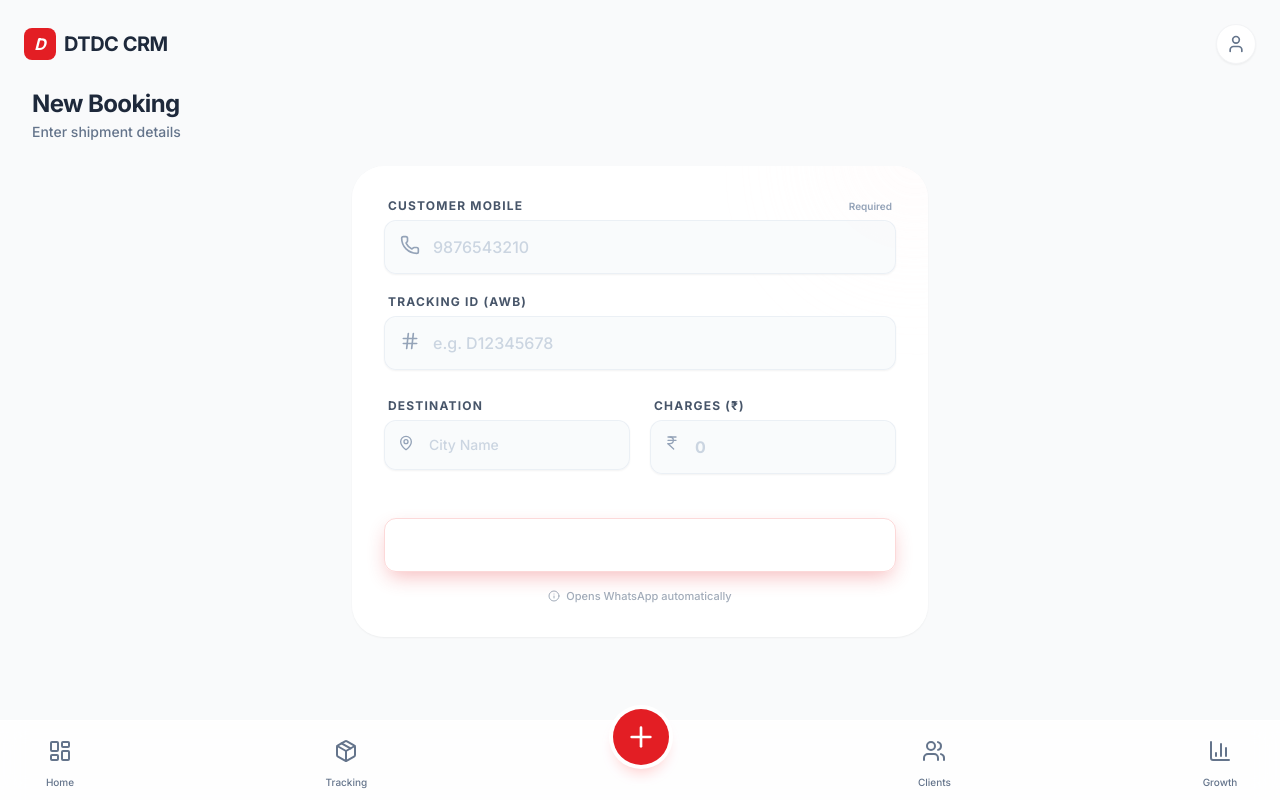
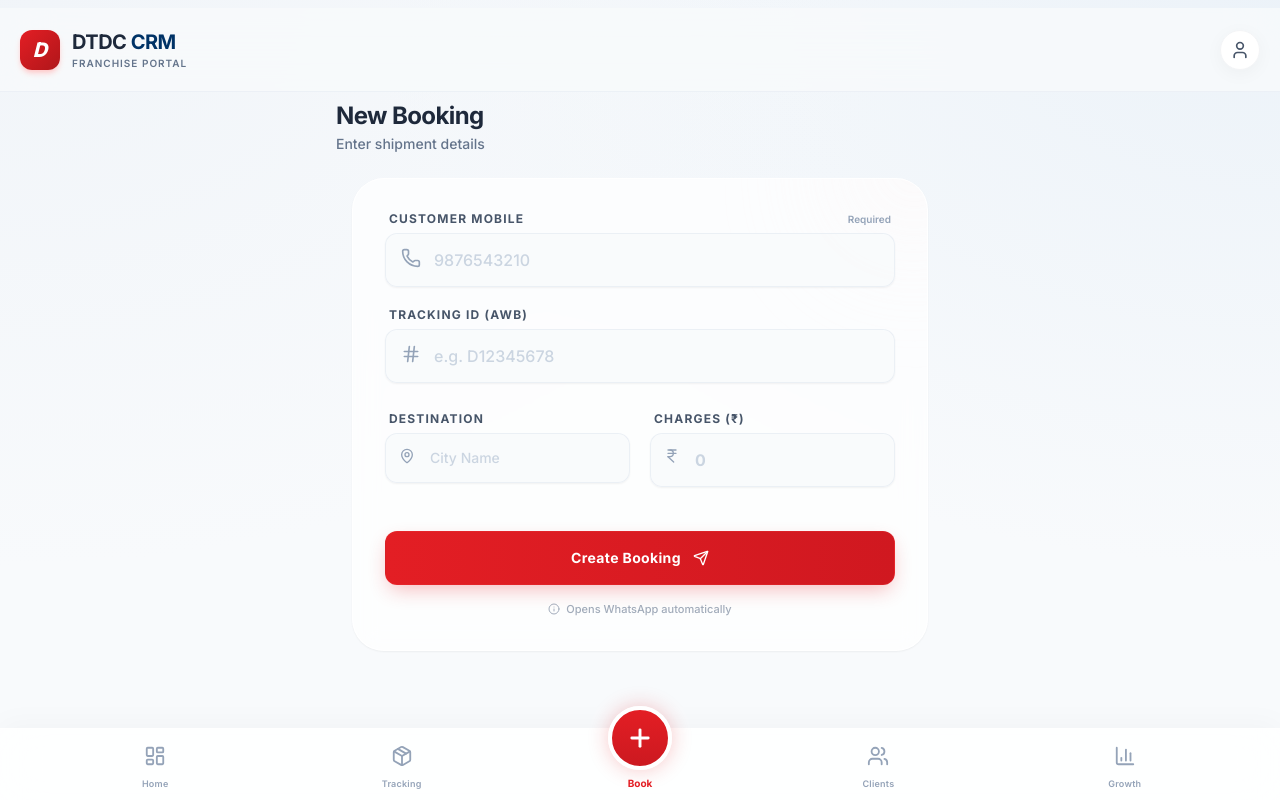
Before and after one commit to ansariwaleed/dtdc_crm, a FastAPI app: template app/templates/add.html in a window 1280 px wide. Run offline with FastAPI, Linux system fonts and the light colour scheme; the template is opened without the code that fills it, so the values that code supplies are empty; some libraries are stand-ins or nearby versions.

Commit message:
Refine base HTML template and styles
Updated base HTML template with refined styles, improved layout, and added custom configurations for Tailwind CSS.

```diff
--- a/app/templates/base.html
+++ b/app/templates/base.html
@@ -3,100 +3,178 @@
 
 <head>
     <meta charset="UTF-8">
-    <meta name="viewport" content="width=device-width, initial-scale=1.0">
+    <meta name="viewport" content="width=device-width, initial-scale=1.0, maximum-scale=1.0, user-scalable=no">
     <title>DTDC CRM | Enterprise</title>
     <!-- Modern Typography -->
-    <link href="https://fonts.googleapis.com/css2?family=Inter:wght@300;400;500;600;700&display=swap" rel="stylesheet">
+    <link href="https://fonts.googleapis.com/css2?family=Inter:wght@400;500;600;700;800&display=swap" rel="stylesheet">
     <!-- Tailwind CSS -->
     <script src="https://cdn.tailwindcss.com"></script>
+    <script>
+        tailwind.config = {
+            theme: {
+                extend: {
+                    colors: {
+                        'dtdc-blue': '#003366',
+                        'dtdc-red': '#e31e24',
+                    },
+                    boxShadow: {
+                        'soft': '0 4px 20px -2px rgba(0, 0, 0, 0.05)',
+                        'glow': '0 0 20px rgba(227, 30, 36, 0.25)',
+                    },
+                    fontFamily: {
+                        sans: ['Inter', 'sans-serif'],
+                    }
+                }
+            }
+        }
+    </script>
     <!-- Lucide Icons -->
     <script src="https://unpkg.com/lucide@latest"></script>
     <style>
         body {
-            font-family: 'Inter', sans-serif;
+            -webkit-tap-highlight-color: transparent;
+            /* Create a very subtle, premium background */
+            background-color: #f8fafc;
+            background-image:
+                radial-gradient(at 0% 0%, hsla(211, 40%, 96%, 1) 0px, transparent 50%),
+                radial-gradient(at 100% 0%, hsla(209, 50%, 95%, 1) 0px, transparent 50%);
         }
 
+        /* Elegant, refined glassmorphism */
         .glass-nav {
-            background: rgba(255, 255, 255, 0.8);
-            backdrop-filter: blur(12px);
-            -webkit-backdrop-filter: blur(12px);
-            border-top: 1px solid rgba(255, 255, 255, 0.3);
+            background: rgba(255, 255, 255, 0.85);
+            backdrop-filter: blur(20px);
+            -webkit-backdrop-filter: blur(20px);
+            border-top: 1px solid rgba(255, 255, 255, 0.8);
+            box-shadow: 0 -4px 30px rgba(0, 0, 0, 0.03);
         }
 
         .card-blur {
-            background: rgba(255, 255, 255, 0.9);
-            backdrop-filter: blur(8px);
+            background: rgba(255, 255, 255, 0.7);
+            backdrop-filter: blur(12px);
+            -webkit-backdrop-filter: blur(12px);
+            border: 1px solid rgba(255, 255, 255, 0.9);
+            box-shadow: 0 4px 15px rgba(0, 0, 0, 0.02);
+            transition: all 0.2s ease-out;
         }
 
-        .dtdc-blue {
-            color: #003366;
+        .card-blur:active {
+            transform: scale(0.99);
+            box-shadow: 0 2px 8px rgba(0, 0, 0, 0.02);
         }
 
-        .dtdc-red {
-            color: #e31e24;
+        /* Custom subtle scrollbar */
+        ::-webkit-scrollbar {
+            width: 6px;
         }
 
-        .bg-dtdc-blue {
-            background-color: #003366;
+        ::-webkit-scrollbar-track {
+            background: transparent;
         }
 
-        .bg-dtdc-red {
-            background-color: #e31e24;
+        ::-webkit-scrollbar-thumb {
+            background: rgba(203, 213, 225, 0.5);
+            border-radius: 10px;
+        }
+
+        ::-webkit-scrollbar-thumb:hover {
+            background: rgba(148, 163, 184, 0.8);
         }
     </style>
 </head>
 
-<body class="bg-gray-50 text-slate-900 min-h-screen pb-28">
+<body class="text-slate-900 min-h-screen pb-28 pt-2">
 
     <!-- Top Branding -->
-    <header class="p-6 flex items-center justify-between">
-        <div class="flex items-center gap-2">
-            <div class="w-8 h-8 bg-dtdc-red rounded-lg flex items-center justify-center text-white font-bold italic">D
+    <header
+        class="p-5 flex items-center justify-between sticky top-0 bg-[#f8fafc]/80 backdrop-blur-xl z-40 mb-2 border-b border-slate-200/50">
+        <div class="flex items-center gap-3">
+            <!-- Refined Logo -->
+            <div
+                class="w-10 h-10 bg-gradient-to-br from-dtdc-red to-[#b0161a] rounded-xl flex items-center justify-center text-white font-black italic shadow-md shadow-red-200">
+                <span class="text-xl">D</span>
             </div>
-            <h1 class="text-xl font-bold tracking-tight text-slate-800">DTDC <span class="text-dtdc-blue">CRM</span>
-            </h1>
+            <div>
+                <h1 class="text-xl font-bold tracking-tight text-slate-800">DTDC <span class="text-dtdc-blue">CRM</span>
+                </h1>
+                <p class="text-[10px] font-semibold text-slate-500 uppercase tracking-widest">Franchise Portal</p>
+            </div>
         </div>
-        <div class="w-10 h-10 bg-white rounded-full shadow-sm border border-gray-100 flex items-center justify-center">
-            <i data-lucide="user" class="w-5 h-5 text-slate-500"></i>
+        <!-- Refined Profile Icon -->
+        <div
+            class="w-10 h-10 bg-white rounded-full shadow-soft border border-gray-100 flex items-center justify-center cursor-pointer hover:bg-slate-50 transition-colors">
+            <i data-lucide="user" class="w-5 h-5 text-slate-600"></i>
         </div>
     </header>
 
-    <main class="px-4 md:px-8 max-w-7xl mx-auto pb-4">
+    <main class="px-5 sm:px-8 max-w-2xl mx-auto pb-8">
         {% block content %}{% endblock %}
     </main>
 
     <!-- Bottom Navigation -->
-    <nav class="fixed bottom-0 left-0 right-0 glass-nav h-20 px-6 sm:px-10 flex items-center justify-between z-50">
-        <a href="/" class="flex flex-col items-center gap-1 group">
-            <div class="p-2 rounded-xl group-hover:bg-blue-50 transition-colors">
-                <i data-lucide="layout-dashboard" class="w-6 h-6 text-slate-500 group-hover:text-dtdc-blue"></i>
+    <!-- Reduced height, elegant proportions, protected touch areas with padding rather than bulk -->
+    <nav class="fixed bottom-0 left-0 right-0 glass-nav h-[72px] px-3 sm:px-8 flex items-center justify-between z-50">
+
+        <a href="/" class="flex flex-col items-center gap-1 p-2 flex-1 group active:scale-95 transition-transform"
+            aria-label="Home">
+            <div
+                class="p-1.5 rounded-xl transition-colors {{ 'bg-blue-50/80 text-dtdc-blue' if request.path == '/' else 'text-slate-400 hover:bg-slate-50' }}">
+                <i data-lucide="layout-dashboard"
+                    class="w-[22px] h-[22px] {{ 'text-dtdc-blue fill-blue-50/50' if request.path == '/' else 'group-hover:text-slate-600' }}"></i>
             </div>
-            <span class="text-[10px] font-medium text-slate-500 group-hover:text-dtdc-blue">Home</span>
+            <span
+                class="text-[9px] font-semibold tracking-wide {{ 'text-dtdc-blue' if request.path == '/' else 'text-slate-400' }}">Home</span>
         </a>
-        <a href="/shipments" class="flex flex-col items-center gap-1 group">
-            <div class="p-2 rounded-xl group-hover:bg-blue-50 transition-colors">
-                <i data-lucide="package" class="w-6 h-6 text-slate-500 group-hover:text-dtdc-blue"></i>
+
+        <a href="/shipments"
+            class="flex flex-col items-center gap-1 p-2 flex-1 group active:scale-95 transition-transform"
+            aria-label="Tracking">
+            <div
+                class="p-1.5 rounded-xl transition-colors {{ 'bg-blue-50/80 text-dtdc-blue' if request.path.startswith('/shipments') else 'text-slate-400 hover:bg-slate-50' }}">
+                <i data-lucide="package"
+                    class="w-[22px] h-[22px] {{ 'text-dtdc-blue fill-blue-50/50' if request.path.startswith('/shipments') else 'group-hover:text-slate-600' }}"></i>
             </div>
-            <span class="text-[10px] font-medium text-slate-500 group-hover:text-dtdc-blue">Tracking</span>
+            <span
+                class="text-[9px] font-semibold tracking-wide {{ 'text-dtdc-blue' if request.path.startswith('/shipments') else 'text-slate-400' }}">Tracking</span>
         </a>
-        <a href="/add" class="relative -top-6">
+
+        <!-- Elegant Central Action Button -->
+        <div class="relative flex-1 flex justify-center mt-[-32px]">
+            <a href="/add" class="active:scale-95 transition-transform flex flex-col items-center"
+                aria-label="New Booking">
+                <!-- Soft glow, beautiful gradient, reasonable size (56x56) -->
+                <div
+                    class="w-14 h-14 bg-gradient-to-b from-dtdc-red to-[#cc1920] shadow-glow rounded-full flex items-center justify-center text-white border-4 border-white relative z-10 box-content">
+                    <i data-lucide="plus" class="w-7 h-7" stroke-width="2.5"></i>
+                </div>
+                <span class="text-[10px] font-bold text-dtdc-red mt-1.5">Book</span>
+            </a>
+        </div>
+
+        <a href="/customers"
+            class="flex flex-col items-center gap-1 p-2 flex-1 group active:scale-95 transition-transform"
+            aria-label="Clients">
             <div
-                class="w-14 h-14 bg-dtdc-red shadow-lg shadow-red-200 rounded-full flex items-center justify-center text-white ring-4 ring-white">
-                <i data-lucide="plus" class="w-8 h-8"></i>
+                class="p-1.5 rounded-xl transition-colors {{ 'bg-blue-50/80 text-dtdc-blue' if request.path.startswith('/customers') else 'text-slate-400 hover:bg-slate-50' }}">
+                <i data-lucide="users"
+                    class="w-[22px] h-[22px] {{ 'text-dtdc-blue fill-blue-50/50' if request.path.startswith('/customers') else 'group-hover:text-slate-600' }}"></i>
             </div>
+            <span
+                class="text-[9px] font-semibold tracking-wide {{ 'text-dtdc-blue' if request.path.startswith('/customers') else 'text-slate-400' }}">Clients</span>
         </a>
-        <a href="/customers" class="flex flex-col items-center gap-1 group">
-            <div class="p-2 rounded-xl group-hover:bg-blue-50 transition-colors">
-                <i data-lucide="users" class="w-6 h-6 text-slate-500 group-hover:text-dtdc-blue"></i>
+
+        <a href="/insights"
+            class="flex flex-col items-center gap-1 p-2 flex-1 group active:scale-95 transition-transform"
+            aria-label="Growth">
+            <div
+                class="p-1.5 rounded-xl transition-colors {{ 'bg-blue-50/80 text-dtdc-blue' if request.path.startswith('/insights') else 'text-slate-400 hover:bg-slate-50' }}">
+                <i data-lucide="bar-chart-3"
+                    class="w-[22px] h-[22px] {{ 'text-dtdc-blue fill-blue-50/50' if request.path.startswith('/insights') else 'group-hover:text-slate-600' }}"></i>
             </div>
-            <span class="text-[10px] font-medium text-slate-500 group-hover:text-dtdc-blue">Clients</span>
+            <span
+                class="text-[9px] font-semibold tracking-wide {{ 'text-dtdc-blue' if request.path.startswith('/insights') else 'text-slate-400' }}">Growth</span>
         </a>
-        <a href="/insights" class="flex flex-col items-center gap-1 group">
-            <div class="p-2 rounded-xl group-hover:bg-blue-50 transition-colors">
-                <i data-lucide="bar-chart-3" class="w-6 h-6 text-slate-500 group-hover:text-dtdc-blue"></i>
-            </div>
-            <span class="text-[10px] font-medium text-slate-500 group-hover:text-dtdc-blue">Growth</span>
-        </a>
+
     </nav>
 
     <script>
```
